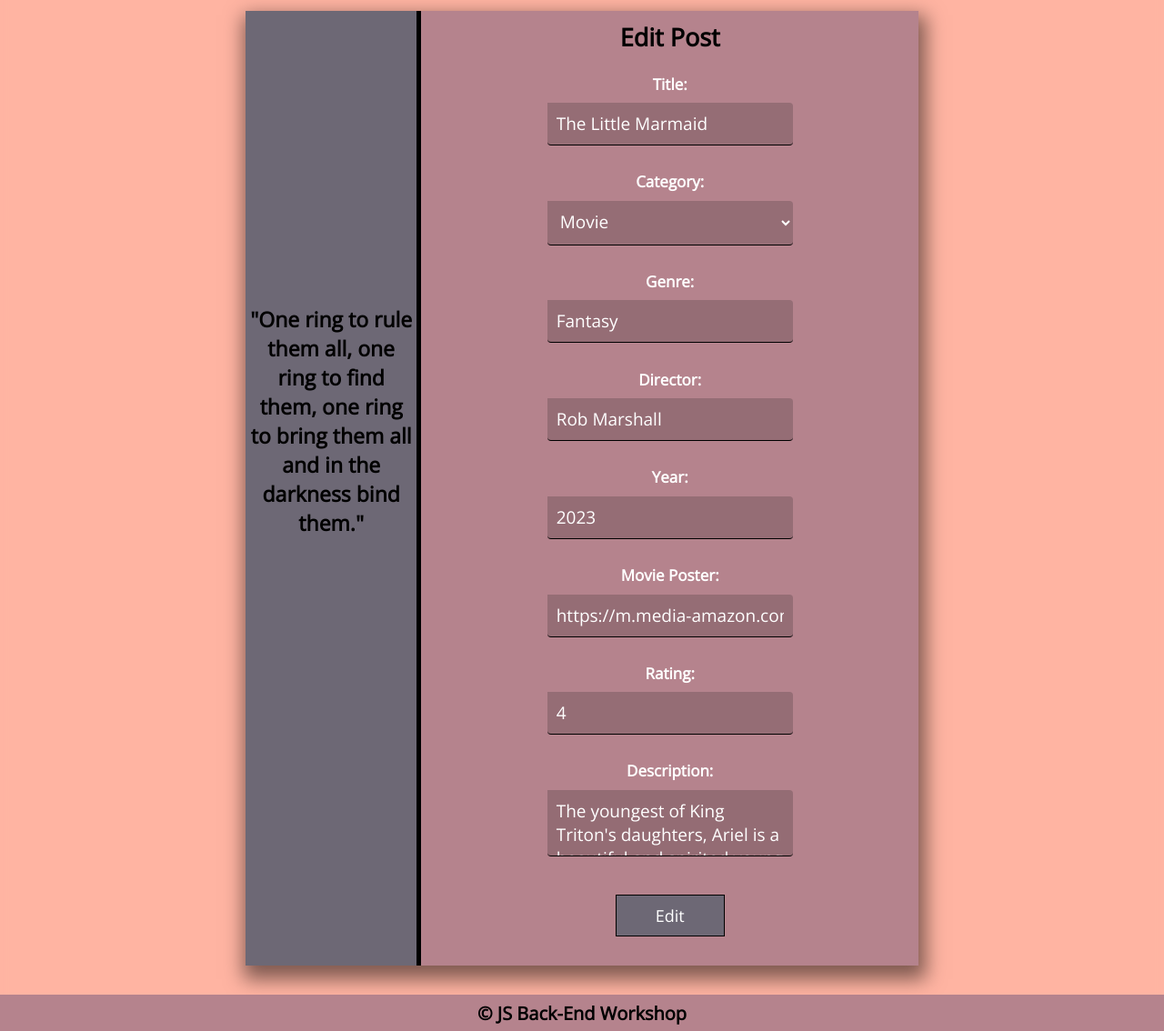
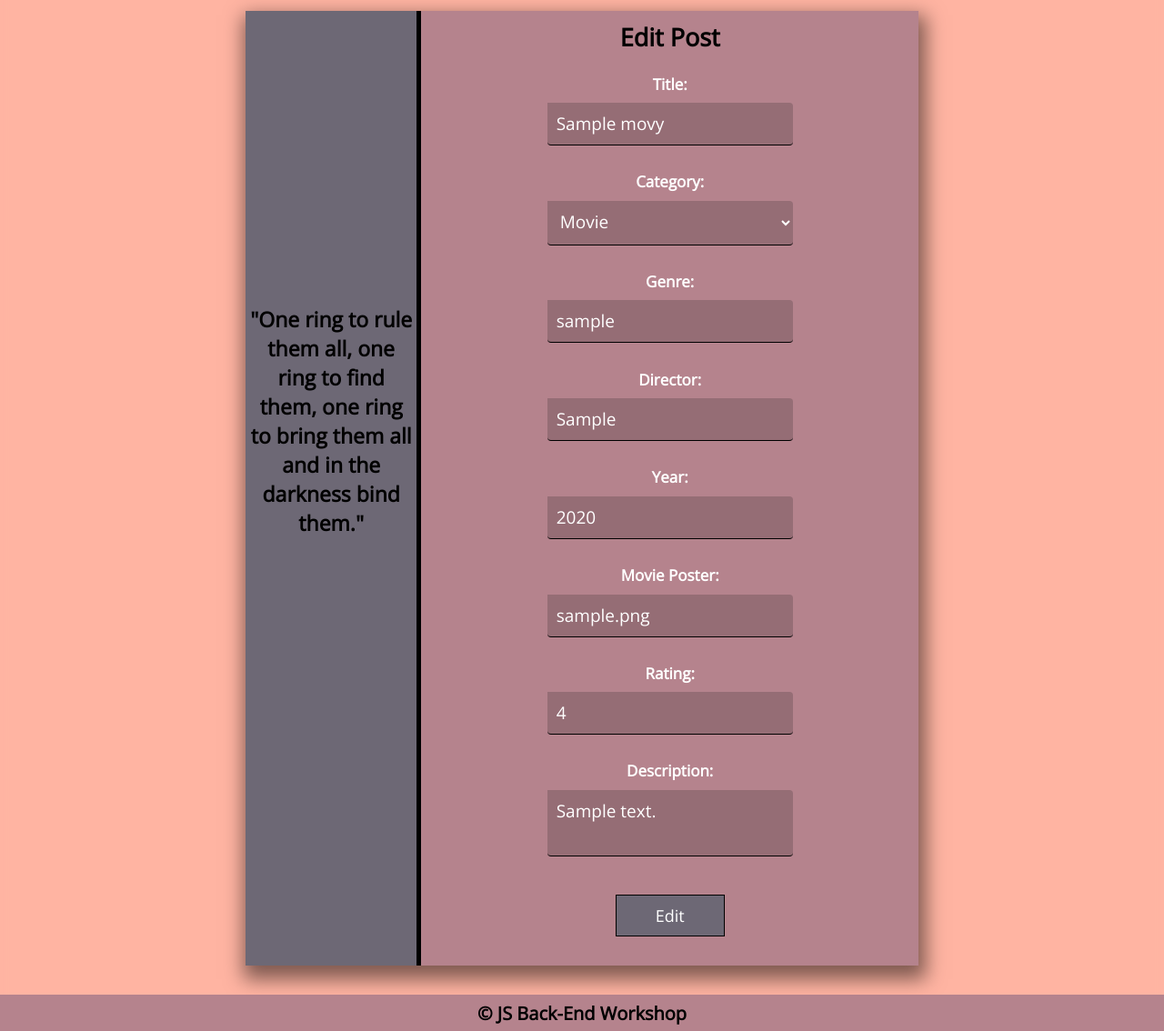
Before and after one commit to ivailopapazov/movie-magic-may-2025, a Node server app: page /movies/600000000000000000000001/edit in a window 1280 px wide. Shown: the part 70-1204 px from the top of the page at 91% size. Run offline with Node 20, Linux system fonts and the light colour scheme; tables that the repository leaves empty hold one stand-in row (values such as "Sample post"); some libraries are stand-ins or nearby versions.

Commit message:
Show dynamic edit page

```diff
--- a/src/controllers/movieController.js
+++ b/src/controllers/movieController.js
@@ -88,7 +88,17 @@ movieController.get('/:movieId/delete', async (req, res) => {
 });
 
 movieController.get('/:movieId/edit', async (req, res) => {
-    res.render('movie/edit');
+    // Get movie id
+    const movieId = req.params.movieId;
+
+    // Get movie by id
+    const movie = await movieService.getOne(movieId);
+
+    // TODO: check if owner
+
+    // Pass movie data to template
+
+    res.render('movie/edit', { movie });
 });
 
 export default movieController;
--- a/src/views/movie/edit.hbs
+++ b/src/views/movie/edit.hbs
@@ -5,12 +5,12 @@
                 them."</h2>
         </div>
 
-        <form action="#" method="" class="editForm">
+        <form method="POST" class="editForm">
             <h2>Edit Post</h2>
             <ul class="noBullet">
                 <li>
                     <label for="title">Title:</label>
-                    <input type="text" class="inputFields" id="title" name="" value="The Little Marmaid" />
+                    <input type="text" class="inputFields" id="title" name="title" value="{{movie.title}}" />
                 </li>
                 <li>
                     <label for="category">Category:</label>
@@ -25,29 +25,27 @@
                 </li>
                 <li>
                     <label for="genre">Genre:</label>
-                    <input type="text" class="inputFields" id="genre" name="" value="Fantasy" />
+                    <input type="text" class="inputFields" id="genre" name="genre" value="{{movie.genre}}" />
                 </li>
                 <li>
                     <label for="director">Director:</label>
-                    <input type="text" class="inputFields" id="director" name="" value="Rob Marshall" />
+                    <input type="text" class="inputFields" id="director" name="director" value="{{movie.director}}" />
                 </li>
                 <li>
                     <label for="date">Year:</label>
-                    <input type="number" class="inputFields" id="year" name="" value="2023" />
+                    <input type="number" class="inputFields" id="year" name="year" value="{{movie.year}}" />
                 </li>
                 <li>
                     <label for="image">Movie Poster:</label>
-                    <input type="text" class="inputFields" id="image" name=""
-                        value="https://m.media-amazon.com/images/M/MV5BYTUxYjczMWUtYzlkZC00NTcwLWE3ODQtN2I2YTIxOTU0ZTljXkEyXkFqcGdeQXVyMTkxNjUyNQ@@._V1_FMjpg_UX1000_.jpg" />
+                    <input type="text" class="inputFields" id="image" name="imageUrl" value="{{movie.imageUrl}}" />
                 </li>
                 <li>
                     <label for="image">Rating:</label>
-                    <input type="text" class="inputFields" id="rating" name="" value="4" />
+                    <input type="text" class="inputFields" id="rating" name="rating" value="{{movie.rating}}" />
                 </li>
                 <li>
                     <label for="description">Description:</label>
-                    <textarea id="description" class="inputFields"
-                        name="description">The youngest of King Triton's daughters, Ariel is a beautiful and spirited young mermaid with a thirst for adventure. Longing to find out more about the world beyond the sea, Ariel visits the surface and falls for the dashing Prince Eric. Following her heart, she makes a deal with the evil sea witch, Ursula, to experience life on land.</textarea>
+                    <textarea id="description" class="inputFields" name="description">{{movie.description}}</textarea>
                 </li>
                 <li id="center-btn">
                     <button id="edit-btn">Edit</button>
```
Also changed, not shown: README.md.
